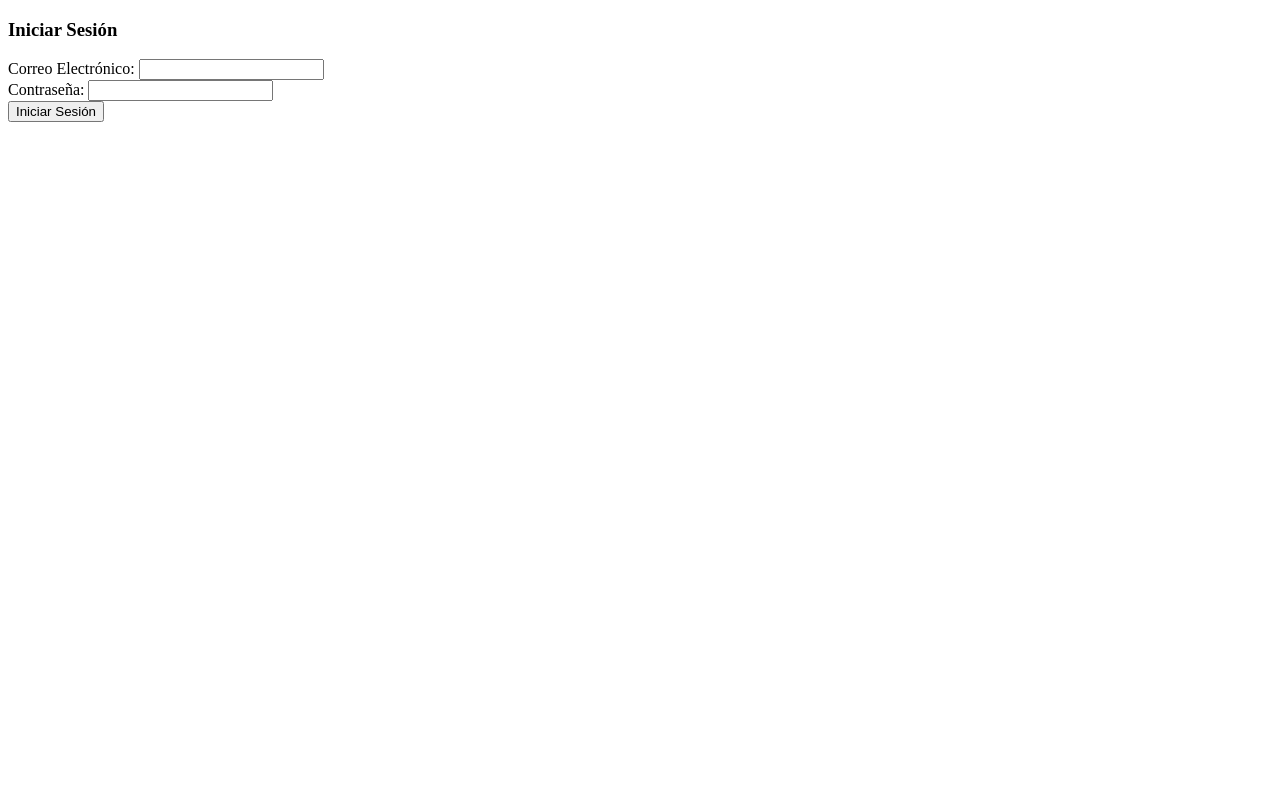
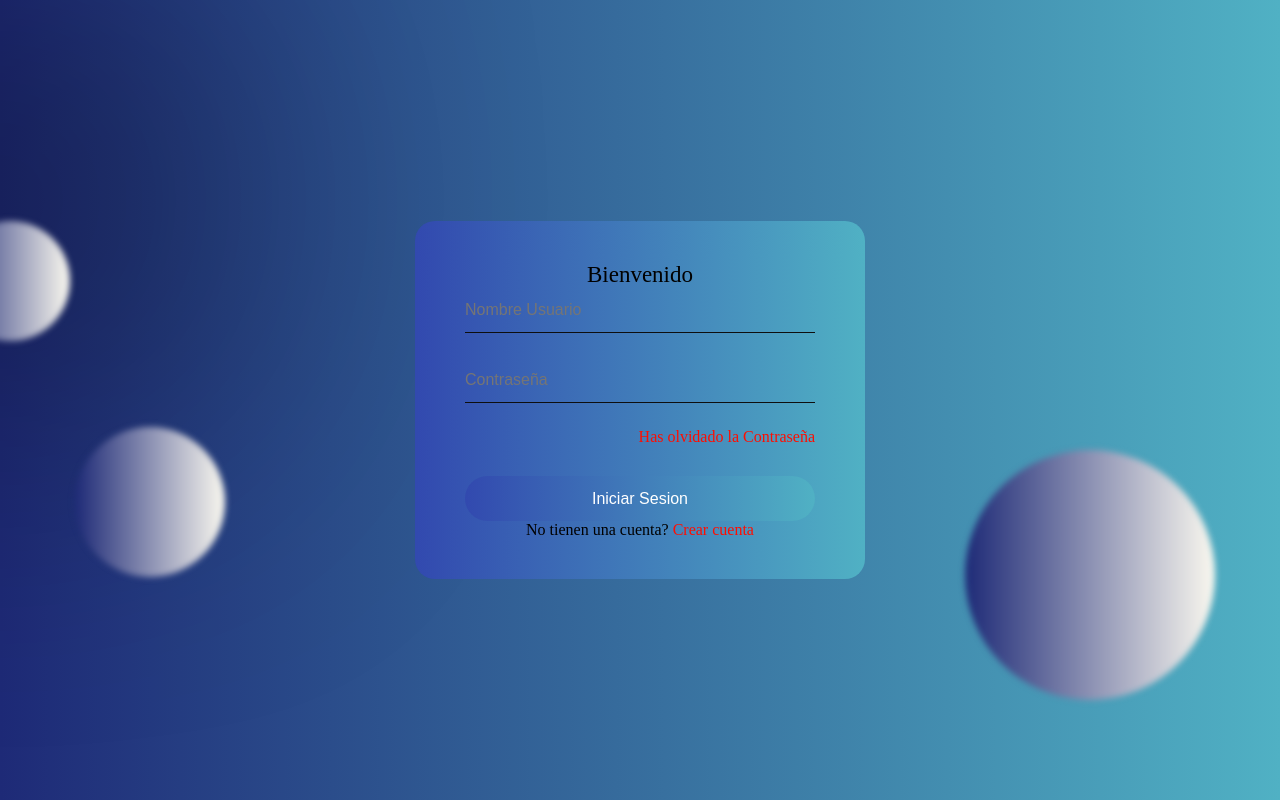
Before and after one commit to juaGaming/Outfit-Men-Oficial, a Django app: page /iniciarSesion/ in a window 1280 px wide. Run offline with Django 4.2, Linux system fonts and the light colour scheme.

Commit message:
Actualizacion menu inicio sesion y conexiones con pagina principal

```diff
--- /dev/null
+++ b/OufitMen/AppOufitMen/static/css/Login.css
@@ -0,0 +1,182 @@
+*{
+    margin: 0;
+    padding: 0 ;
+    box-sizing: border-box;
+}
+
+body{
+
+    background-image: linear-gradient(to left,  #50b1c4,#1e2a77);
+    transition: margin-left 300ms  cubic-bezier(0.075, 0.82, 0.165, 1);
+}
+
+
+body::after,
+body::before{
+    content: '';
+    position:  fixed;
+    height: 400px;
+    width: 400px;
+    border-radius: 50%;
+    z-index: -1;
+    filter:  blur(150px);
+    opacity: 0.5;
+
+}
+
+body::before{
+    background-color: #000000;
+    left: 0;
+    bottom: 0;
+    transform: translate(-50%);
+}
+
+body::before{
+    background-color: #000000;
+    right: 0;
+    top: 0;
+    transform: translate(-50%);
+
+}
+
+
+/*estilos del formulario*/
+
+
+form{
+    min-height: 100vh;
+    padding: 60px 15px;
+    display: flex;
+    align-items: center;
+    justify-content: center;
+    overflow: hidden;
+}
+
+.form-content{
+    width: 100%;
+    max-width: 450px;
+    position: relative;
+
+
+}
+
+/*estilos de los ciruclos */
+.form-content .circle-3,
+.form-content .circle-2,
+.form-content .circle-1{
+    position: absolute;
+    background-image: linear-gradient(to left,  #faf8ef,#1e2a77);
+    border-radius:  50%;
+    z-index: -1;
+    filter: blur(3px); /* Puedes ajustar el valor (5px) según tu preferencia */
+
+}
+
+/*estilos individuales*/
+
+.form-content .circle-1{
+    height:  120px;
+    width: 120px;
+    top: 0%;
+    transform:  translate(-50%);
+    left: -90%;
+    transform: translate(-50%);
+}
+
+
+.form-content .circle-2{
+    height:  250px;
+    width: 250px;
+    right: -400px;
+    bottom: 0%;
+    top: 50%;
+    transform:  translate(-20%, 20%);
+}
+
+
+.form-content .circle-3{
+    height:  150px;
+    width: 150px;
+    right: -200px;
+    top: 20%;
+    bottom: 0%;
+    transform:  translate(-560%, 90%);
+}
+
+
+
+
+
+
+.form-content .box{
+
+    background: linear-gradient(to right, #3249af, #50b1c4);
+    transition: margin-left 300ms  cubic-bezier(0.075, 0.82, 0.165, 1);
+    padding:  40px 50px;
+    border-radius: 20px;
+    background-color: red;
+}
+
+.form-content h3{
+    font-size: 23px;
+    text-align: center;
+    line-height: 1.2;
+    color:  #000000;
+    font-weight: 500;
+}
+
+.form-content form{
+    margin: 25px 0 20px;
+    color: #ffffff;
+}
+
+a{
+    text-decoration: none;
+    color: rgb(255, 13, 0);
+}
+
+.form-content .input_controlador{
+    margin-bottom:  25px;
+}
+
+.form-content .input_controlador{
+    display:  block;
+    height: 45px;
+    width: 100%;
+    background-color: transparent;
+    border: none;
+    border-bottom: 1px solid rgb(14, 14, 14);
+    color: white;
+    font-size: 16px;
+}
+
+/*quitar focus del contenedor al momento de seleccionar*/
+
+.form-content .input_controlador:focus{
+    outline: none;
+}
+
+.form-content .input-link{
+    margin-top: 10px;
+    text-align: right;
+}
+
+.form-content .btn{
+    margin-top: 30px;
+    height: 45px;
+    width: 100%;
+    font-size: 16px;
+    font-weight: 500;
+    text-transform: capitalize;
+    cursor:  pointer;
+    border-radius: 25px;
+    user-select: none;
+    background-image: linear-gradient(to left,  #50b1c4,#3249af);
+    color: rgb(255, 255, 255);
+    border: none;
+    position: relative;
+}
+
+.form-content p{
+    text-align: center;
+}
--- a/OufitMen/AppOufitMen/templates/Login.html
+++ b/OufitMen/AppOufitMen/templates/Login.html
@@ -5,20 +5,43 @@
     <meta charset="UTF-8">
     <meta name="viewport" content="width=device-width, initial-scale=1.0">
     <title>Iniciar Sesión</title>
+    <link rel="stylesheet" href="{% static '/Css/Login.css' %}">
 </head>
 <body>
-    <h3>Iniciar Sesión</h3>
+
     <form method="post">
+
         {% csrf_token %}
-        <div class="form-group">
-            <label for="id_correo">Correo Electrónico:</label>
-            <input type="email" id="id_correo" name="correo">
+        <div class="form-content">
+
+            <div class="circle-1"></div>
+            <div class="circle-2"></div>
+            <div class="circle-3"></div>
+
+            <div class="box">
+                <h3>Bienvenido</h3>
+                <form action="">
+                    <div>
+                        <input type="text" placeholder="Nombre Usuario" class="input_controlador" id="username" name="username" required>
+                    </div>
+                    <div>
+                        <input type="password" placeholder="Contraseña" class="input_controlador"  id="password" required>
+                        <div class="input-link">
+                            <a href="" class="gradiente-text">Has olvidado la Contraseña</a>
+                        </div>
+                    </div>
+                    <button type="button" class="btn" id="login-button">Iniciar Sesion</button>
+                </form>
+                <p>No tienen una cuenta?  <a href="RegistroUsuario">Crear cuenta</a></p>
+
+                <div id="role-links" style="display: none;">
+                    <p>Selecciona tu rol:</p>
+                    <a href="Inicio">Inicio</a>
+                    <a href="Inicio">Admin</a>
+                </div>
+
+            </div>
         </div>
-        <div class="form-group">
-            <label for="id_password">Contraseña:</label>
-            <input type="password" id="id_password" name="password">
-        </div>
-        <button type="submit">Iniciar Sesión</button>
     </form>
 
 </body>
--- a/OufitMen/AppOufitMen/templates/inicio.html
+++ b/OufitMen/AppOufitMen/templates/inicio.html
@@ -22,8 +22,8 @@
             <li><a href="/VistasUsuario/index3.html">Urban</a></li>
             <li><a href="/VistasUsuario/index4.html">Casual</a></li>
             <li><a href="/VistasUsuario/index5.html">Formal</a></li>
-            <li><a href="/Login Y Registro/login.html">Iniciar Sesion</a></li>
-            <li><a href="/Login Y Registro/Registro.html">Registrarme</a></li>
+            <li><a href="iniciarSesion">Iniciar Sesion</a></li>
+            <li><a href="RegistroUsuario">Registrarme</a></li>
         </ul>
         <!-- Icono del carrito de compras -->
         <div class="cart-icon">
--- a/OufitMen/AppOufitMen/urls.py
+++ b/OufitMen/AppOufitMen/urls.py
@@ -25,9 +25,11 @@ urlpatterns = [
     path('EliminarPrendas/<int:pk>',EliminarPrendas.as_view(),name='eliminar'),
 
     #Llamamos el metodo para cargar el menu inicio
-    path('Inicio',views.Inicio,name="VistaInicio"),
+    path('',views.Inicio,name="VistaInicio"),
 
     #inicio
     path('Registro',views.Registro, name="Registro_Usuario"),
 
+
+
 ]
--- a/OufitMen/OufitMen/settings.py
+++ b/OufitMen/OufitMen/settings.py
@@ -86,7 +86,7 @@ DATABASES = {
         'HOST':'127.0.0.1',
         'DATABASE_PORT':'5432',
         'USER':'postgres',
-        'PASSWORD':'0000',
+        'PASSWORD':'Isabella2016',
         'ENGINE': 'django.db.backends.postgresql',
         'NAME': 'DB_ROPA',#ponemos datos para la conexion de la base de datos
     }
```
Also changed, not shown: OufitMen/AppOufitMen/static/css/Registro1.css (deleted).
